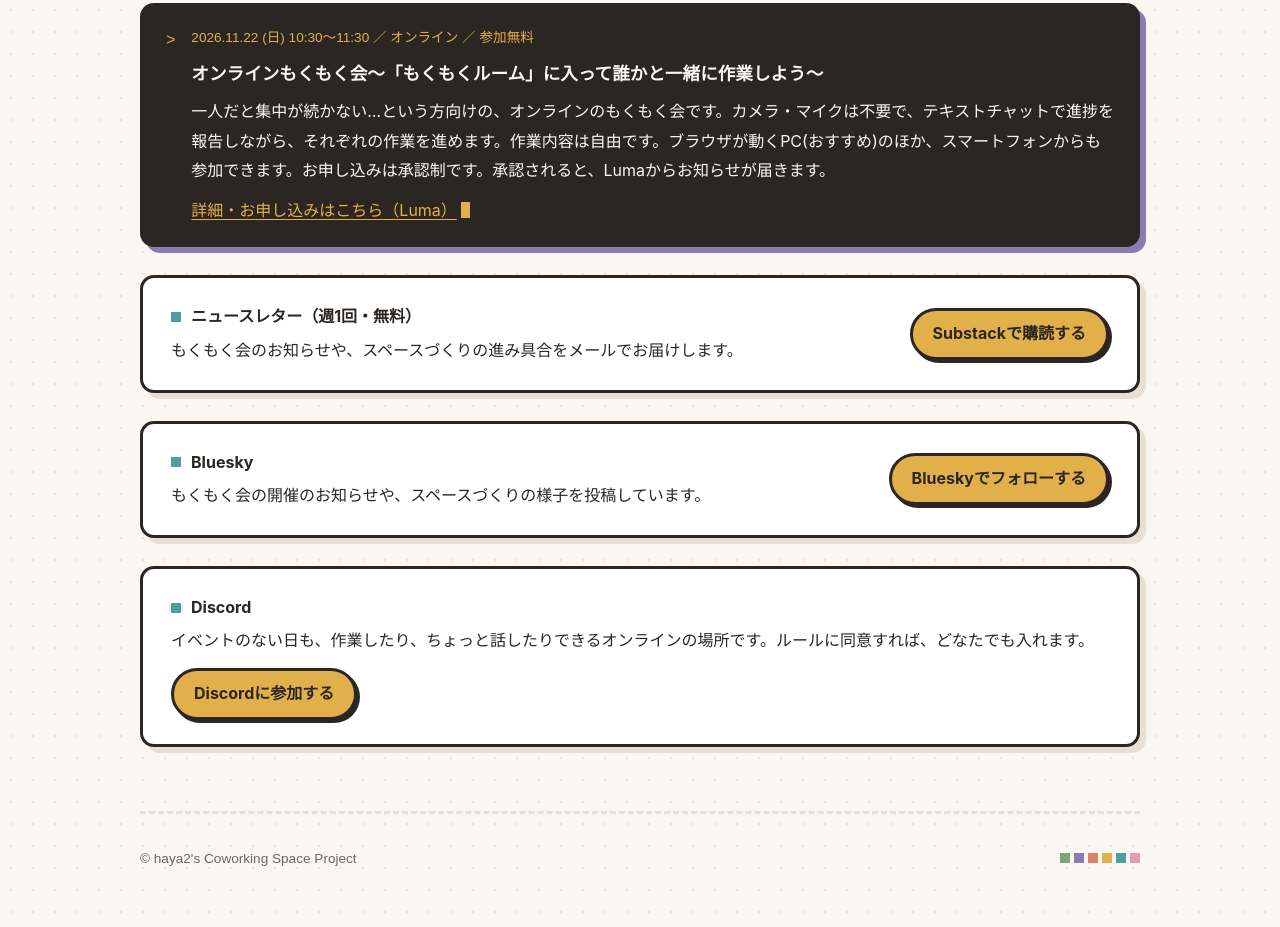
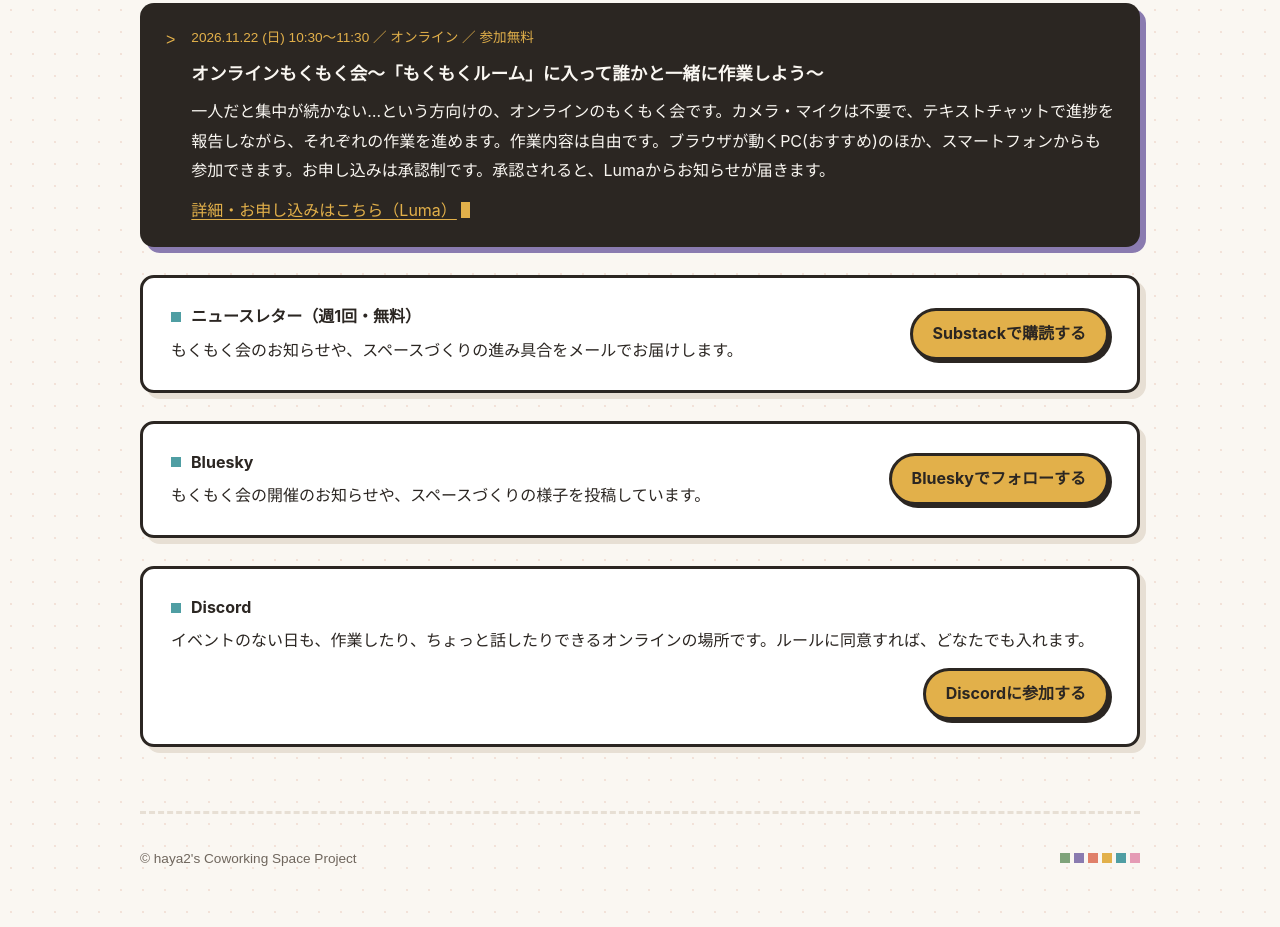
Before and after one commit to haya256/haya2-coworking-space, a plain HTML site: page index.html in a window 1280 px wide. Shown: the part 2289-3216 px from the top of the page. Drawn offline with Linux system fonts and the light colour scheme; a web font is replaced by a local one.

Commit message:
style: お知らせ欄のボタンを右寄せにする(折り返したときも右端に寄せる)
Co-Authored-By: Claude Opus 5.5 <noreply@anthropic.com>

```diff
--- a/index.html
+++ b/index.html
@@ -227,7 +227,7 @@
   .newsletter p { margin: 0; }
   .newsletter .strong { margin-bottom: 4px; }
   .newsletter .btn {
-    flex: none; display: inline-block; padding: 8px 20px; border: 3px solid var(--text); border-radius: 999px;
+    flex: none; margin-left: auto; display: inline-block; padding: 8px 20px; border: 3px solid var(--text); border-radius: 999px;
     background: var(--c-mustard); color: var(--text); font-weight: 700; text-decoration: none;
     box-shadow: 3px 3px 0 var(--text);
   }
```
